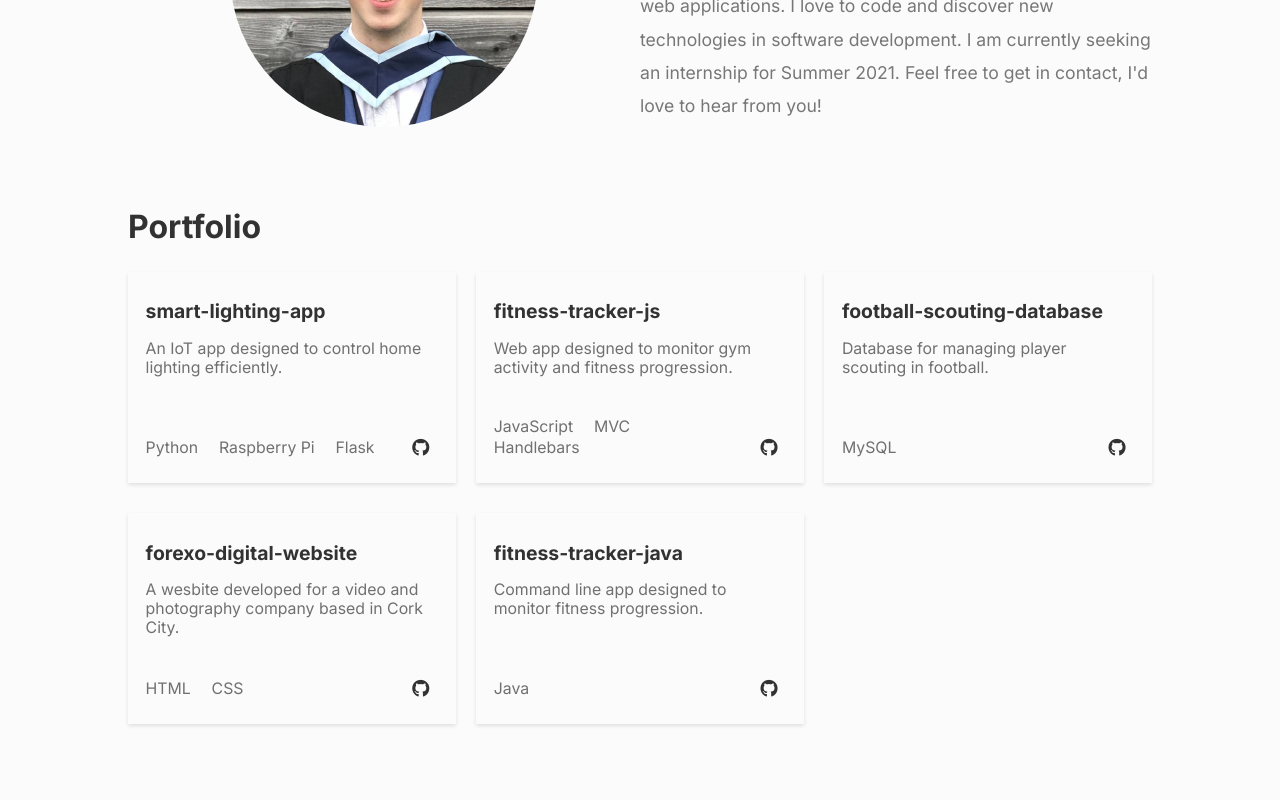
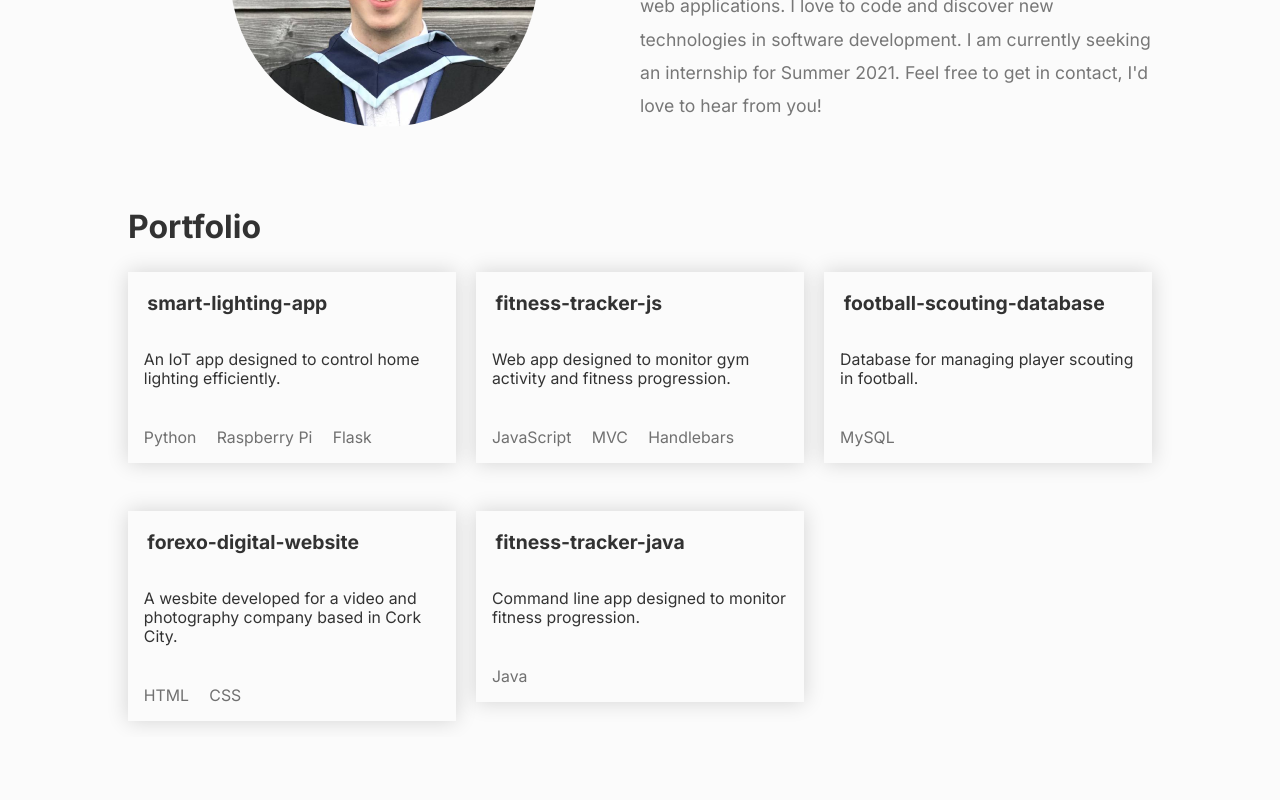
Before and after one commit to TonyN96/personal-portfolio, a plain HTML site: page index.html in a window 1280 px wide. Shown: the part 1060-1860 px from the top of the page. Drawn offline with Linux system fonts and the light colour scheme.

Commit message:
Updated html, css and gitignore

```diff
--- a/index.html
+++ b/index.html
@@ -58,7 +58,7 @@
                     <a target="_blank" href="https://github.com/TonyN96"><i class="fab fa-github"></i></a>
                     <a target="_blank" href="mailto:tonynaughton1@gmail.com"><i class="fas fa-at"></i></a>
                 </div>
-                <a href="#about-me"><button class="see-my-work">See my work</button></a>
+                <a href="#portfolio"><button class="see-my-work">See my work</button></a>
 
             </div>
 
@@ -105,60 +105,66 @@
                 <a target="_blank" href="https://github.com/TonyN96/smart-lighting-app">
                     <div class="grid-item">
                         <h4>smart-lighting-app</h4>
-                        <p class="project-desc">An IoT app designed to control home lighting efficiently.</p>
+                        <div class="project-desc">
+                            <p>An IoT app designed to control home lighting efficiently.</p>
                             <ul class="tags">
                                 <li>Python</li>
                                 <li>Raspberry Pi</li>
                                 <li>Flask</li>
                             </ul>
-                        <i class="fa fa-github"></i>
+                        </div>
                     </div>
                 </a>
 
                 <a target="_blank" href="https://github.com/TonyN96/fitness-tracker-js">
                     <div class="grid-item">
+
                         <h4>fitness-tracker-js</h4>
-                        <p class="project-desc">Web app designed to monitor gym activity and fitness progression.</p>
+                        <div class="project-desc">
+                            <p>Web app designed to monitor gym activity and fitness progression.</p>
                             <ul class="tags">
                                 <li>JavaScript</li>
                                 <li>MVC</li>
                                 <li>Handlebars</li>
                             </ul>
-                        <i class="fa fa-github"></i>
+                        </div>
                     </div>
                 </a>
 
                 <a target="_blank" href="https://github.com/TonyN96/football-scouting-database">
                     <div class="grid-item">
                         <h4>football-scouting-database</h4>
-                        <p class="project-desc">Database for managing player scouting in football. </p>
+                        <div class="project-desc">
+                            <p>Database for managing player scouting in football. </p>
                             <ul class="tags">
                                 <li>MySQL</li>
                             </ul>
-                        <i class="fa fa-github"></i>
+                        </div>
                     </div>
                 </a>
 
                 <a target="_blank" href="https://github.com/TonyN96/forexo-digital-website">
                     <div class="grid-item">
                         <h4>forexo-digital-website</h4>
-                        <p class="project-desc">A wesbite developed for a video and photography company based in Cork City. </p>
+                        <div class="project-desc">
+                            <p>A wesbite developed for a video and photography company based in Cork City.</p>
                             <ul class="tags">
                                 <li>HTML</li>
                                 <li>CSS</li>
                             </ul>
-                        <i class="fa fa-github"></i>
+                        </div>
                     </div>
                 </a>
 
                 <a target="_blank" href="https://github.com/TonyN96/fitness-tracker-java">
                     <div class="grid-item">
                         <h4>fitness-tracker-java</h4>
-                        <p class="project-desc">Command line app designed to monitor fitness progression.</p>
+                        <div class="project-desc">
+                            <p>Command line app designed to monitor fitness progression.</p>
                             <ul class="tags">
                                 <li>Java</li>
                             </ul>
-                        <i class="fa fa-github"></i>
+                        </div>
                     </div>
                 </a>
 
--- a/main.css
+++ b/main.css
@@ -6,6 +6,10 @@
 	padding: 0;
 	border: 0;
 }
+
+* {
+    box-sizing: border-box;
+  }
 
 html {
 	scroll-behavior: smooth;
@@ -24,7 +28,6 @@ a {
 
 h1 {
     font-family: "Inter", Helvetica, sans-serif;
-    user-select: none;
     font-size: 4.5em;
 	font-weight: bold;
     color: rgb(251, 251, 251);
@@ -35,7 +38,6 @@ h2 {
     font-weight: 500;
 	font-family: "Inter", Helvetica, sans-serif;
 	color: rgb(251, 251, 251);
-    user-select: none;
     padding-top: 0.3em;
     padding-bottom: 1em;
 }
@@ -50,7 +52,7 @@ h3 {
 h4 {
     color: rgba(0, 0, 0, 0.8);
     font-size: 1.1em;
-    margin-top: 10px;
+    padding: 1em;
 }
 
 h5 {
@@ -169,57 +171,6 @@ header {
 	transition: .5s;
 }
 
-/* PORTFOLIO CSS */
-
-.portfolio {
-    display: grid;
-    width: 100%;
-    grid-template-columns: 32% 32% 32%;
-    grid-column-gap: 2%;
-    grid-row-gap: 30px;
-    margin-bottom: 1em;
-}
-
-.grid-item {
-    box-shadow: rgba(0, 0, 0, 0.11) 0px 2px 4px 0px;
-    height: 10em;
-    padding: 1em;
-    overflow: hidden;
-    font-size: 1.1em;
-    position: relative;
-    transition: 0.5s ease;
-}
-
-.grid-item:hover {
-    background-color:rgb(243, 243, 243);
-    transition: 0.5s ease;
-}
-
-.project-desc {
-    padding: 1em 0em;
-    color: rgb(112, 112, 112);
-    font-size: 0.9em;
-}
-
-.grid-item ul {
-    position: absolute;
-    bottom: 1.5em;
-    left: 1em;
-    color: rgb(112, 112, 112);
-    max-width: 75%;
-}
-
-.grid-item li {
-    font-size: 0.9em;
-    padding-right: 1em;
-}
-
-.grid-item i {
-    position: absolute;
-    bottom: 1.5em;
-    right: 1.5em
-}
-
 /* ABOUT CSS */
 
 .about-me-content {
@@ -245,6 +196,46 @@ header {
     line-height: 1.9em;
     font-weight: 400;
 	color: #777;
+}
+
+/* PORTFOLIO CSS */
+
+.portfolio {
+    display: grid;
+    width: 100%;
+    grid-template-columns: 32% 32% 32%;
+    grid-column-gap: 2%;
+    grid-row-gap: 3em;
+    margin-bottom: 1em;
+}
+
+.grid-item {
+    box-shadow: 0 0 20px rgba(0,0,0,.16);
+    height: auto;
+    overflow: hidden;
+    font-size: 1.1em;
+    position: relative;
+    transition: 0.5s ease;
+}
+
+.grid-item:hover {
+    background-color:rgb(243, 243, 243);
+    transition: 0.5s ease;
+}
+
+.grid-item .project-desc {
+    padding: 1em;
+    font-size: 0.9em;
+    color: rgba(0, 0, 0, 0.8);
+}
+
+.grid-item .tags {
+    color: rgb(112, 112, 112);
+    padding-top: 2.5em;
+}
+
+.grid-item .tags li {
+    padding-right: 1em;
 }
 
 /* FOOTER CSS */
```
Also changed, not shown: 1 other file. Lines whose indentation alone changed are shown as unchanged.
